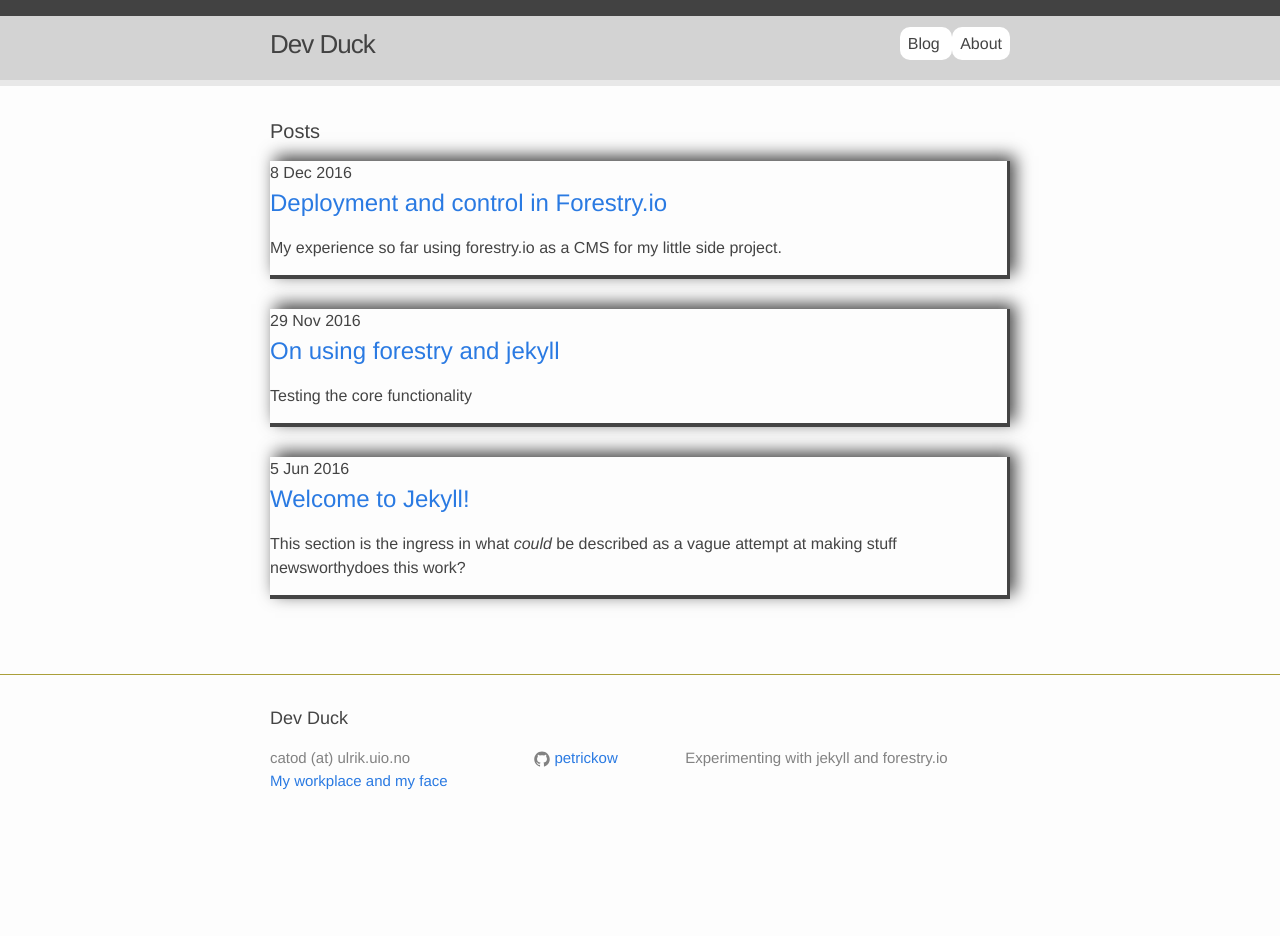
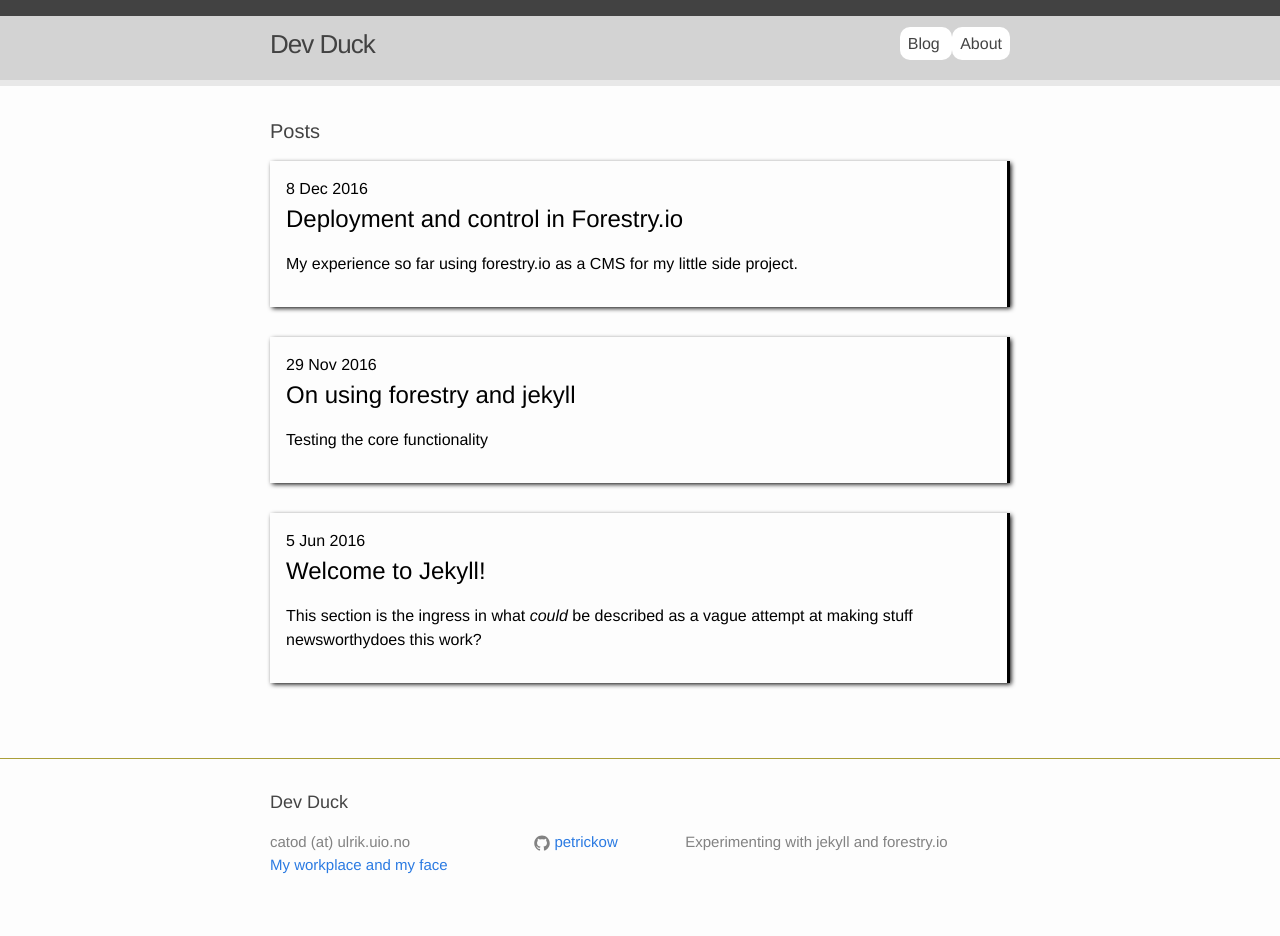
Before and after one commit to petrickow/petrickow.github.io, a Jekyll site: the page built from blog.md, in a window 1280 px wide. Built offline with Jekyll 4.4.1, drawn with Linux system fonts in a browser that asks for light colours; before the commit the page ends 900 px from its top, so only the background shows below that.

Commit message:
boxing blog listing

```diff
--- a/_sass/_layout.scss
+++ b/_sass/_layout.scss
@@ -241,12 +241,20 @@
   margin-left: 0;
   list-style: none;
   //padding: 1em 1em 1em 1em;
-  > li {
-    margin-bottom: $spacing-unit;
-    border-bottom: 0.3em solid;
-    border-right: 0.2em solid;
-    box-shadow: 0.3em -0.3em 1em;
-  }
+    > a {
+        color: black;
+        :hover {
+            color: $grey-color; // TODO: find a soothing colour
+            text-decoration: none;
+        }
+        > li {
+            padding: 1em;
+            margin-bottom: $spacing-unit;
+            border-bottom: 0.3em;
+            border-right: 0.2em solid;
+            box-shadow: 0.1em 0.1em 0.3em;
+        }
+    }
 }
 
 .post-meta {
--- a/blog.md
+++ b/blog.md
@@ -8,20 +8,22 @@
 <h1 class="page-heading">Posts</h1>
 <div role="main" class="home">
     <ul class="post-list">
+        {% for post in site.posts %}
+        <a class="  " href="{{ post.url | prepend: site.baseurl }}">
 
-        {% for post in site.posts %}
-        <li>
-        {{ post.date | date: "%-d %b %Y" }}
-            <h2>
-                <a class="post-link" href="{{ post.url | prepend: site.baseurl }}">{{ post.title }}</a>
-            </h2>
+            <li class="post-box">
+                {{ post.date | date: "%-d %b %Y" }}
+                    <h2>
+                        {{ post.title }}
+                    </h2>
 
-            {% if post.ingress %}
-            <p>
-                {{post.ingress}}
-            </p>
-            {% endif %}
-        </li>
+                    {% if post.ingress %}
+                    <p>
+                        {{post.ingress}}
+                    </p>
+                    {% endif %}
+            </li>
+        </a>
         {% endfor %}
     </ul>
 </div>
```
